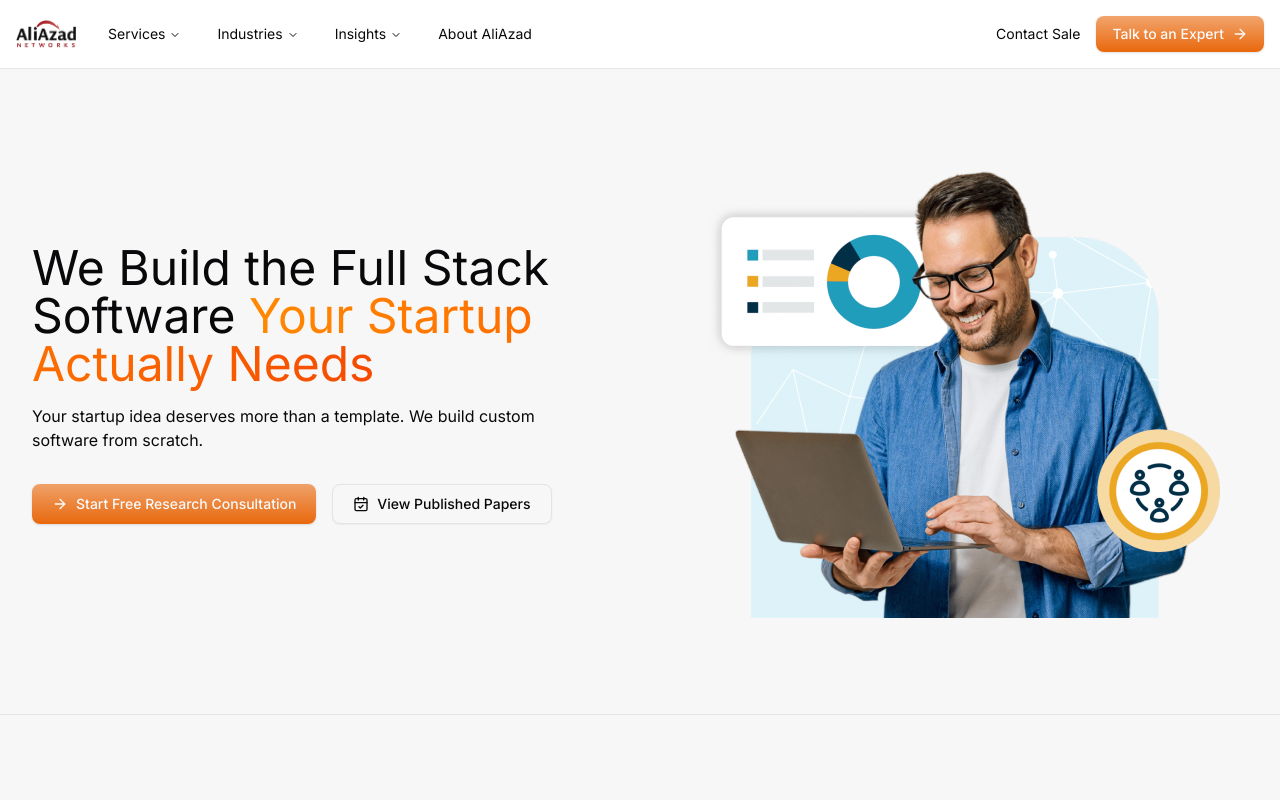
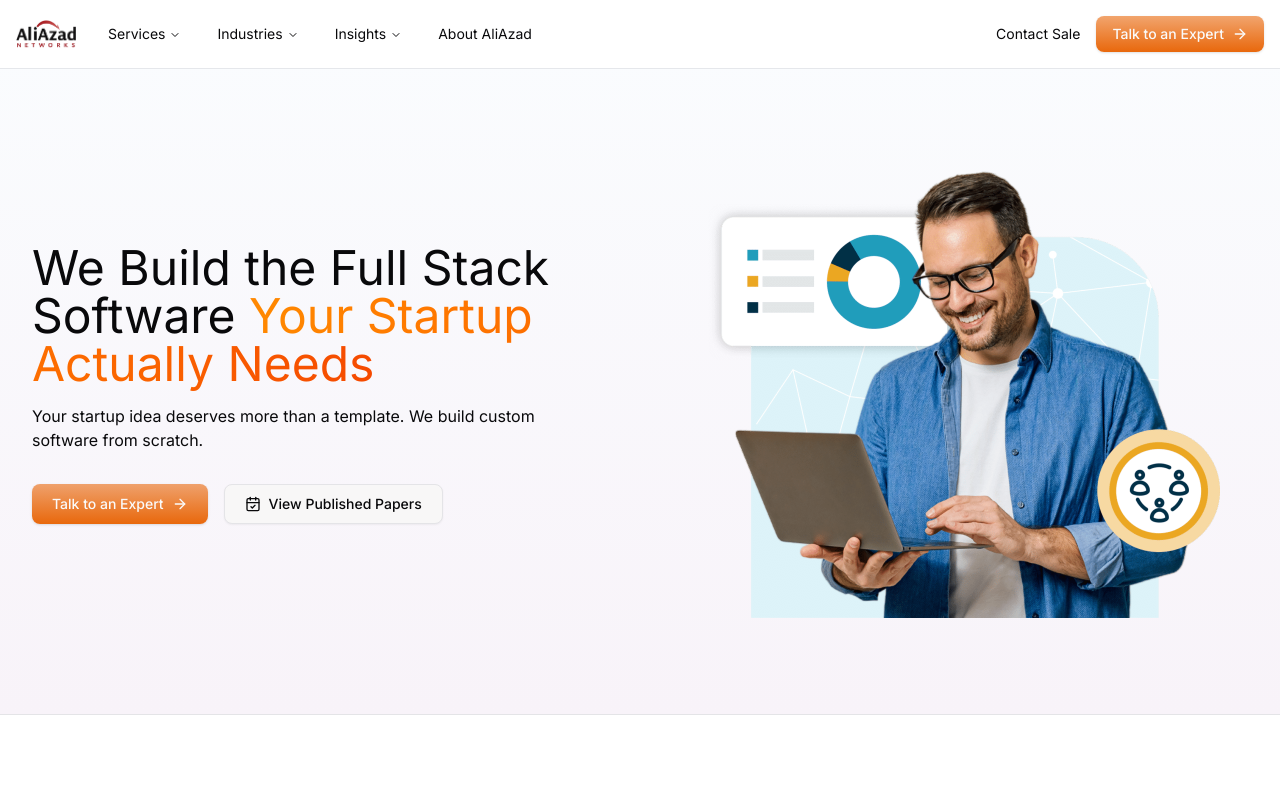
Before and after one commit to AliAzad-Networks/aliazadnetworks-website, a Next.js app in the folder launch-ui/: page /custom-software-development in a window 1280 px wide. Shown: the top 800 px of the page. Built offline with nearby package versions, Linux system fonts and the light colour scheme.

Commit message:
changed design

```diff
--- a/launch-ui/app/page.tsx
+++ b/launch-ui/app/page.tsx
@@ -29,9 +29,11 @@ export default function Home() {
 
       <Logos />
       <VideoFeature />
+      <Services />
       <WhoWeAre />
-      <Services />
       <Feature />
+
+
 
       {/* <Process /> */}
       <Items />
--- a/launch-ui/components/sections/custom-software-development/custom-software-development/default.tsx
+++ b/launch-ui/components/sections/custom-software-development/custom-software-development/default.tsx
@@ -31,9 +31,9 @@ export default function Hero({
   buttons = [
     {
       href: siteConfig.getStartedUrl,
-      text: "Start Free Research Consultation",
+      text: "Talk to an Expert",
       variant: "default",
-      icon: <ArrowRight className="mr-2 h-4 w-4" />,
+      iconRight: <ArrowRight className="ml-2 size-4" />,
     },
     {
       href: siteConfig.page.ourwork,
@@ -47,7 +47,7 @@ export default function Hero({
   className,
 }: HeroProps) {
   return (
-    <Section className={cn("py-16 md:py-24", className)}>
+    <Section className={cn("py-16 md:py-24 bg-gradient-to-b from-[#FAFCFE] to-[#F8F3F9] dark:from-primary/10 dark:to-background", className)}>
       <div className="max-w-container mx-auto px-4">
         <div className="flex flex-col md:flex-row items-center gap-12 lg:gap-20">
 
--- a/launch-ui/components/sections/custom-software-development/what-we-do/default.tsx
+++ b/launch-ui/components/sections/custom-software-development/what-we-do/default.tsx
@@ -61,7 +61,7 @@ export default function FeatureGrid({
   className,
 }: FeatureGridProps) {
   return (
-    <Section className={cn("py-16 md:py-24", className)}>
+    <Section className={cn("py-16 md:py-24 bg-white", className)}>
       <div className="max-w-container mx-auto px-4">
         {/* Header */}
         <button className="inline-block text-xs text-foreground bg-card rounded-full px-4 py-1.5 mb-4 border border-border">What We Do</button>
--- a/launch-ui/components/sections/digital-transformation/digital-transformation/default.tsx
+++ b/launch-ui/components/sections/digital-transformation/digital-transformation/default.tsx
@@ -31,9 +31,9 @@ export default function Hero({
   buttons = [
     {
       href: siteConfig.getStartedUrl,
-      text: "Submit Project Brief",
+      text: "Talk to an Expert",
       variant: "default",
-      icon: <ArrowRight className="mr-2 h-4 w-4" />,
+      iconRight: <ArrowRight className="ml-2 size-4" />,
     },
     {
       href: siteConfig.page.ourwork,
@@ -47,7 +47,7 @@ export default function Hero({
   className,
 }: HeroProps) {
   return (
-    <Section className={cn("py-16 md:py-24", className)}>
+    <Section className={cn("py-16 md:py-24 bg-gradient-to-b from-[#FAFCFE] to-[#F8F3F9] dark:from-primary/10 dark:to-background", className)}>
       <div className="max-w-container mx-auto px-4">
         <div className="flex flex-col md:flex-row items-center gap-12 lg:gap-20">
 
```
